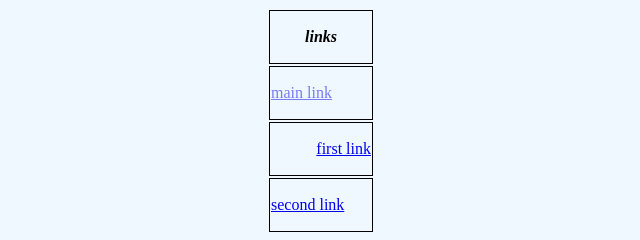
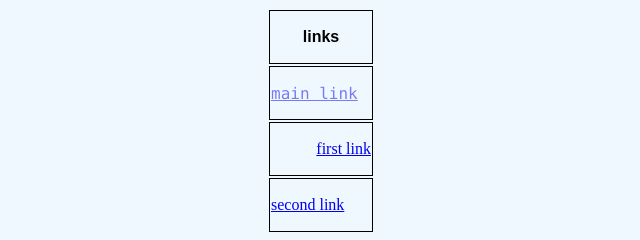
Before and after one commit to jdmar3-comp426/a01-nateturner, a plain HTML site: page third.html in a window 1280 px wide. Shown: the full height of the page, 319-959 px from the left. Drawn offline with Linux system fonts and the light colour scheme.

Commit message:
changes #4

```diff
--- a/styles.css
+++ b/styles.css
@@ -22,11 +22,13 @@ tr :hover {
 }
 
 b {
-    font-style: italic;
+    font-style: normal;
+    font-family: Arial, Helvetica, sans-serif;
 }
 
 .c {
     opacity: 50%;
+    font-family: "Lucida Console", "Courier New", monospace;
 }
 
 #d {
--- a/third.html
+++ b/third.html
@@ -1,4 +1,4 @@
-<!doctype HTML>
+<!DOCTYPE HTML>
 <html lang="en">
     <head>
         <link rel="stylesheet" href="styles.css">
@@ -9,9 +9,11 @@
 
     <body>
         <table>
-                <th>
+            <tr>
+                <th scope="col">
                     <b>links</b>
                 </th>
+            </tr>
             <tr>
             <td>
                 <a class="c" href="index.html">main link</a>
```
Also changed, not shown: first.html (+2 -2 lines), index.html (+4 -2 lines), second.html (+2 -2 lines).
